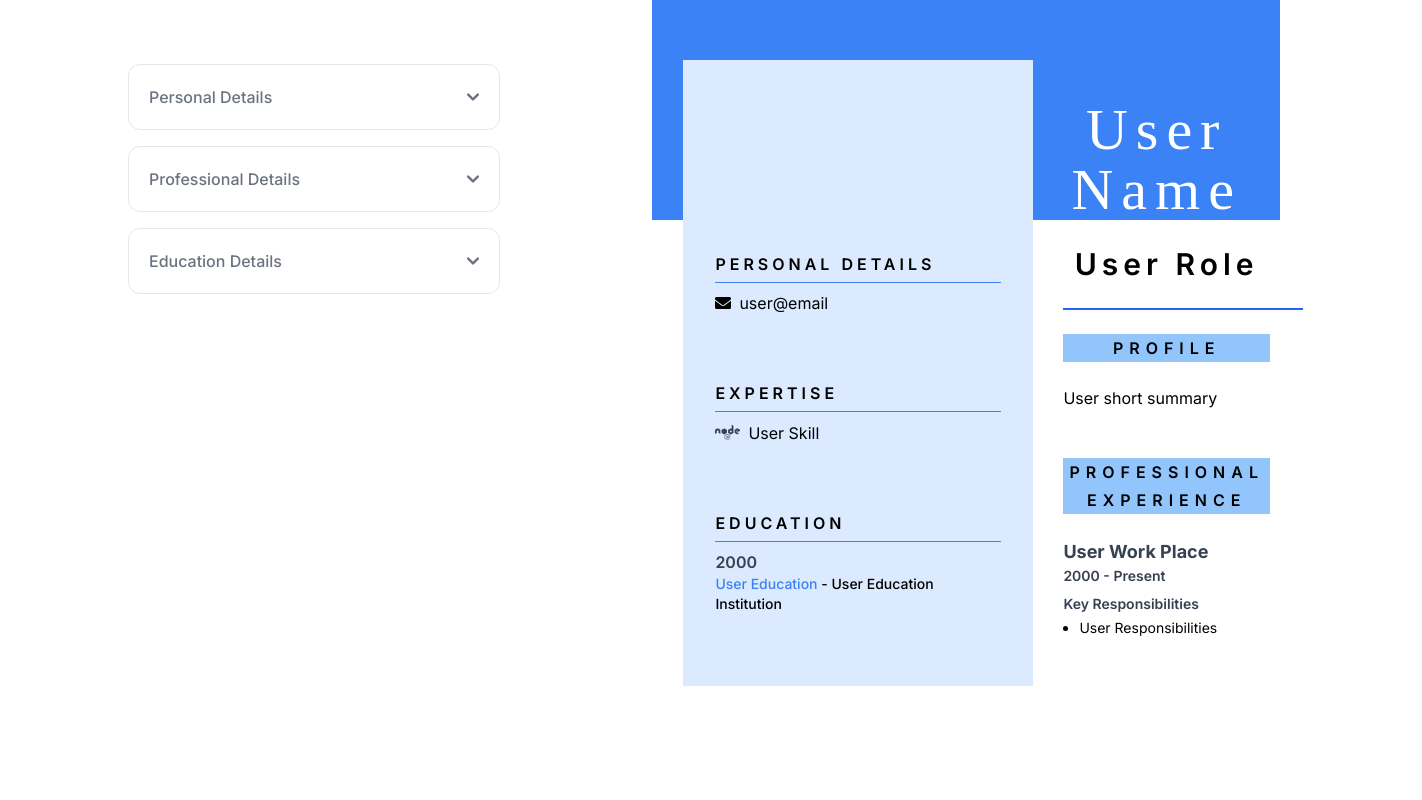
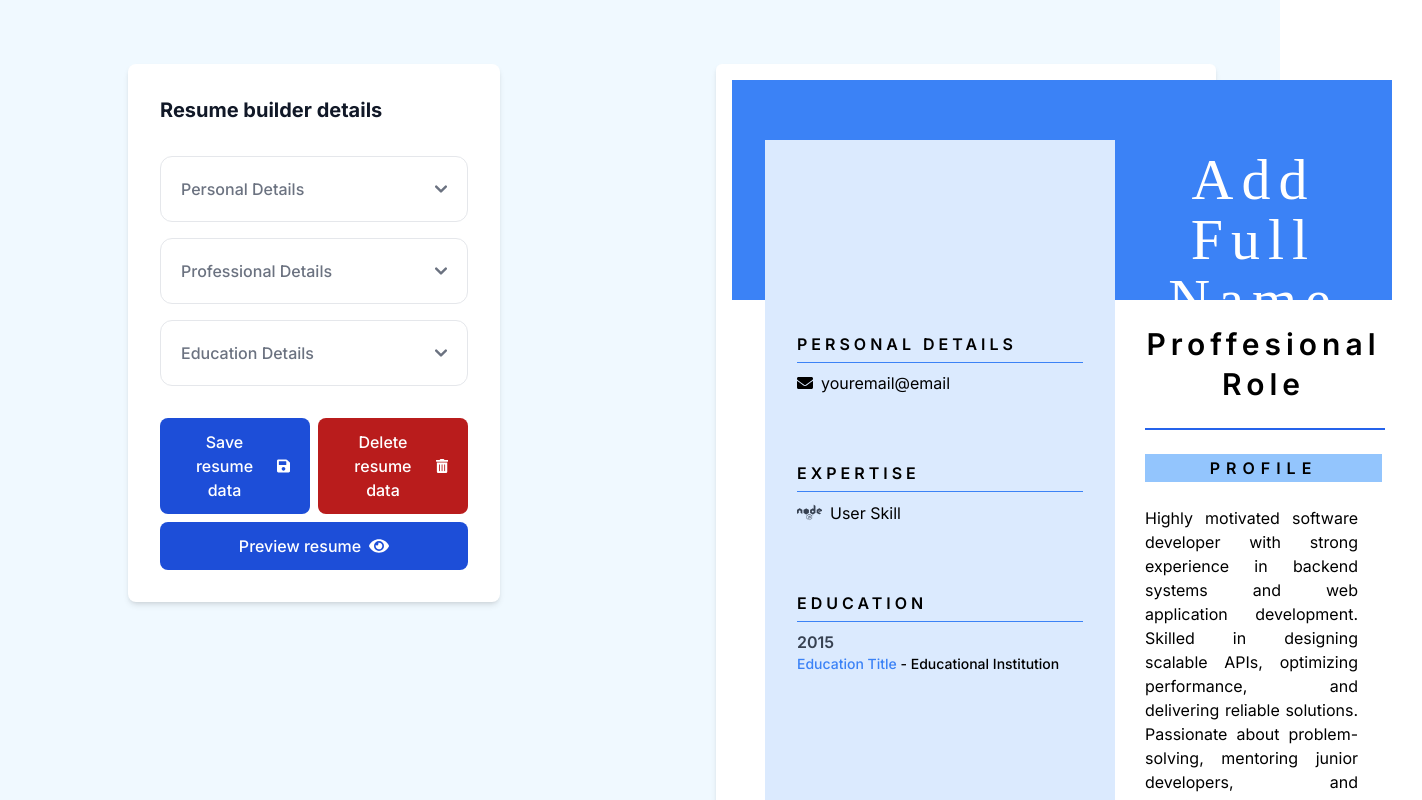
Before and after one commit to washington-shoji/resume-builder-next, a Next.js app: page /builder in a window 1280 px wide. Shown: the top 800 px of the page, 1422 px wide, since content can reach past the window. Built offline with nearby package versions, Linux system fonts and the light colour scheme.

Commit message:
- updated builder page

```diff
--- a/src/app/(app)/builder/page.tsx
+++ b/src/app/(app)/builder/page.tsx
@@ -1,6 +1,6 @@
 "use client";
 
-import React, { useEffect, useState } from "react";
+import React, { useEffect, useRef, useState } from "react";
 import ResumeOne from "@/app/components/resome-one/ResumeOne";
 import AccordionWrapper from "@/app/components/AccordionWrapper";
 import { ResumeOneFormInput } from "@/app/types/resume-data.types";
@@ -8,10 +8,12 @@ import { FormProvider, useForm, useWatch } from "react-hook-form";
 import ResumePersonalDetails from "@/app/components/ResumePersonalDetails";
 import ResumeProfessionalDetails from "@/app/components/ResumeProfessionalDetails";
 import ResumeEducationalDetails from "@/app/components/ResumeEducationalDetails";
+import { FaEye, FaSave, FaTrashAlt } from "react-icons/fa";
+import { useReactToPrint } from "react-to-print";
 
 export default function Builder() {
   let storeData: ResumeOneFormInput = {};
-  const [currentStep, setCurrentStep] = useState<number>(0);
+  const componentRef = useRef<HTMLDivElement>(null);
   const [savedFormData, setSavedFormData] = useState<
     ResumeOneFormInput | undefined
   >(undefined);
@@ -21,25 +23,27 @@ export default function Builder() {
     defaultValues: {
       personalData: {
         heading: {
-          fullName: "User Name",
-          roleTitle: "User Role",
-          summary: "User short summary",
+          fullName: "Add Full Name",
+          roleTitle: "Proffesional Role",
+          summary:
+            "Highly motivated software developer with strong experience in backend systems and web application development. Skilled in designing scalable APIs, optimizing performance, and delivering reliable solutions. Passionate about problem-solving, mentoring junior developers, and contributing to open-source projects to promote continuous learning and community collaboration.",
         },
-        contact: [{ iconLabel: "email", contactInfo: "user@email" }],
+        contact: [{ iconLabel: "email", contactInfo: "youremail@email" }],
       },
       professionalData: [
         {
-          company: "User Work Place",
-          timePeriod: "2000 - Present",
-          responsibilities: "User Responsibilities",
+          company: "Work Place or Company",
+          timePeriod: "2020 - Present",
+          responsibilities:
+            "Skilled in designing scalable APIs, optimizing performance, and delivering reliable solutions. Passionate about problem-solving, mentoring junior developers, and contributing to open-source projects to promote continuous learning and community collaboration.",
         },
       ],
       skillData: [{ iconLabel: "node", label: "User Skill" }],
       educationalData: [
         {
-          year: "2000",
-          educationTitle: "User Education",
-          institution: "User Education Institution",
+          year: "2015",
+          educationTitle: "Education Title",
+          institution: "Educational Institution",
         },
       ],
     },
@@ -55,6 +59,21 @@ export default function Builder() {
     localStorage.setItem("form-resume-one-data", JSON.stringify(formData));
   }
 
+  function handleDeleteData(): void {
+    if (
+      window.confirm(
+        "Are you sure you and to delete the Resume Data? It's irreversible!"
+      )
+    ) {
+      localStorage.removeItem("form-data");
+      window.location.reload();
+    }
+  }
+
+  const handlePrint = useReactToPrint({
+    content: () => componentRef.current,
+  });
+
   useEffect(() => {
     storeData = JSON.parse(localStorage.getItem("form-data") as string);
     console.warn("form-resume-one-data", storeData);
@@ -64,11 +83,17 @@ export default function Builder() {
   }, []);
 
   return (
-    <main className="flex justify-center min-h-screen bg-white dark:bg-gray-900">
+    <main className="flex justify-center min-h-screen bg-sky-50 dark:bg-gray-900">
       <div className="grid sm:grid-cols-2 gap-6">
         <FormProvider {...methods}>
           <form onSubmit={handleSubmit(onSubmit)}>
-            <div className=" flex flex-col gap-4 mt-16 xl:mx-32">
+            <div className=" flex flex-col gap-4 mt-16 xl:mx-32 p-8 shadow-md rounded-lg bg-white">
+              <div>
+                <h1 className="mb-4 text-xl font-bold text-gray-900 dark:text-white">
+                  Resume builder details
+                </h1>
+              </div>
+
               <AccordionWrapper title="Personal Details">
                 <ResumePersonalDetails></ResumePersonalDetails>
               </AccordionWrapper>
@@ -80,14 +105,43 @@ export default function Builder() {
               <AccordionWrapper title="Education Details">
                 <ResumeEducationalDetails></ResumeEducationalDetails>
               </AccordionWrapper>
+
+              <div className="flex flex-col gap-2">
+                <div className="flex gap-2 mt-4">
+                  <button
+                    className="w-full inline-flex items-center justify-center px-5 py-3 text-base font-medium text-center text-white rounded-lg bg-primary-700 hover:bg-primary-800 focus:ring-4 focus:ring-primary-300 dark:focus:ring-primary-900"
+                    type="button"
+                    onClick={handleSubmit(onSubmit)}
+                  >
+                    Save resume data
+                    <FaSave className=" text-xl ml-2" />
+                  </button>
+
+                  <button
+                    className="w-full inline-flex items-center justify-center px-5 py-3 text-base font-medium text-center text-white rounded-lg bg-red-700 hover:bg-red-800 focus:ring-4 focus:ring-red-300 dark:focus:ring-red-900"
+                    type="button"
+                    onClick={handleDeleteData}
+                  >
+                    Delete resume data
+                    <FaTrashAlt className=" text-xl ml-2" />
+                  </button>
+                </div>
+
+                <button
+                  className="w-full inline-flex items-center justify-center px-5 py-3 text-base font-medium text-center text-white rounded-lg bg-primary-700 hover:bg-primary-800 focus:ring-4 focus:ring-primary-300 dark:focus:ring-primary-900"
+                  type="button"
+                  onClick={handlePrint}
+                >
+                  Preview resume
+                  <FaEye className=" text-xl ml-2" />
+                </button>
+              </div>
             </div>
           </form>
         </FormProvider>
 
-        <div className=" flex flex-col">
-          <div>
-            <ResumeOne formData={formData} />
-          </div>
+        <div className=" flex flex-col bg-white m-16 rounded-md shadow-md p-4">
+          <ResumeOne formData={formData} ref={componentRef} />
         </div>
       </div>
     </main>
```
